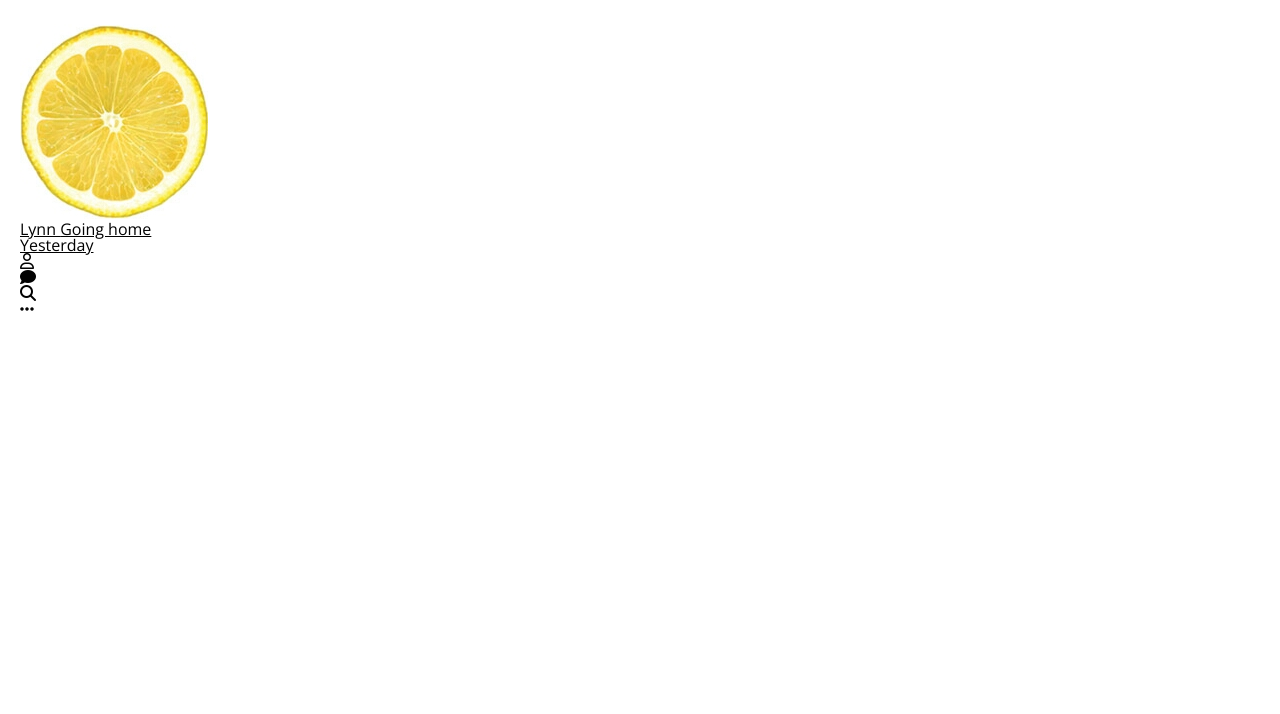
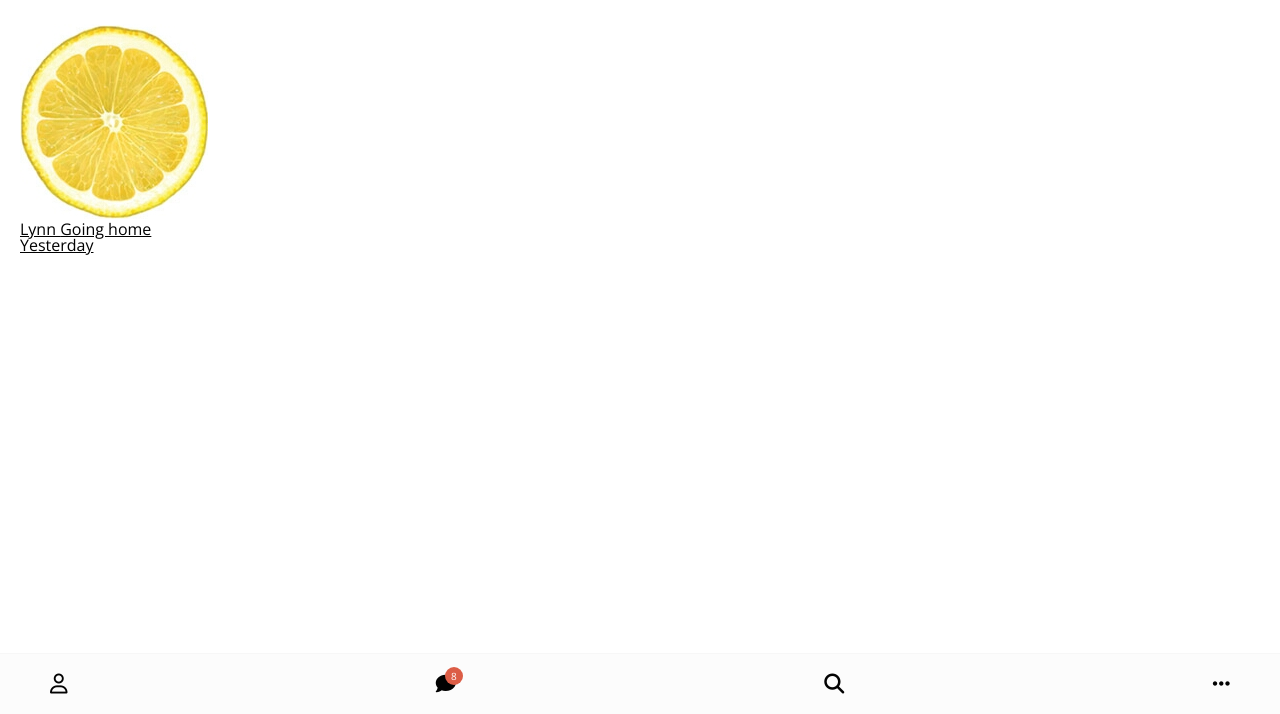
Before and after one commit to fhmw13/kakao-clone-2.0, a plain HTML site: page index.html in a window 1280 px wide. Shown: the part 86-800 px from the top of the page. Drawn offline with nearby package versions, Linux system fonts and the light colour scheme.

Commit message:
nav-bar
Next  Friend Component

```diff
--- /dev/null
+++ b/css/nav-bar.css
@@ -0,0 +1,38 @@
+.nav {
+  position: fixed;
+  width: 100%;
+  background-color: #fcfcfc;
+  padding: 20px 50px;
+  left: 0px;
+  bottom: 0px;
+  border-top: 1px solid #f7f7f7;
+}
+
+.nav .nav__list {
+  display: flex;
+  justify-content: space-between;
+}
+
+.nav i {
+  font-size: 20px;
+}
+
+.nav .nav__list-link {
+  position: relative;
+}
+
+.nav .nav__badge {
+  position: absolute;
+  top: -7px;
+  right: -7px;
+  font-size: 10px;
+  color: white;
+  background-color: #dc5d46;
+  width: 18px;
+  height: 18px;
+  text-align: center;
+  display: flex;
+  justify-content: center;
+  align-items: center;
+  border-radius: 50%;
+}
--- a/css/styles.css
+++ b/css/styles.css
@@ -2,6 +2,10 @@
 @import "reset.css";
 @import "status-bar.css";
 @import "header.css";
+@import "nav-bar.css";
+* {
+  box-sizing: border-box;
+}
 body {
   background-color: white;
   padding: 10px 20px;
--- a/index.html
+++ b/index.html
@@ -68,8 +68,9 @@
           ></a>
         </li>
         <li class="nav__list-item">
-          <a href="index.html" class="nav__list-link"
-            ><i class="fas fa-comment"></i
+          <a href="index.html" class="nav__list-link">
+            <div class="nav__badge">8</div>
+            <i class="fas fa-comment"></i
           ></a>
         </li>
         <li class="nav__list-item">
```
Also changed, not shown: more.html (+1 -1 lines).
